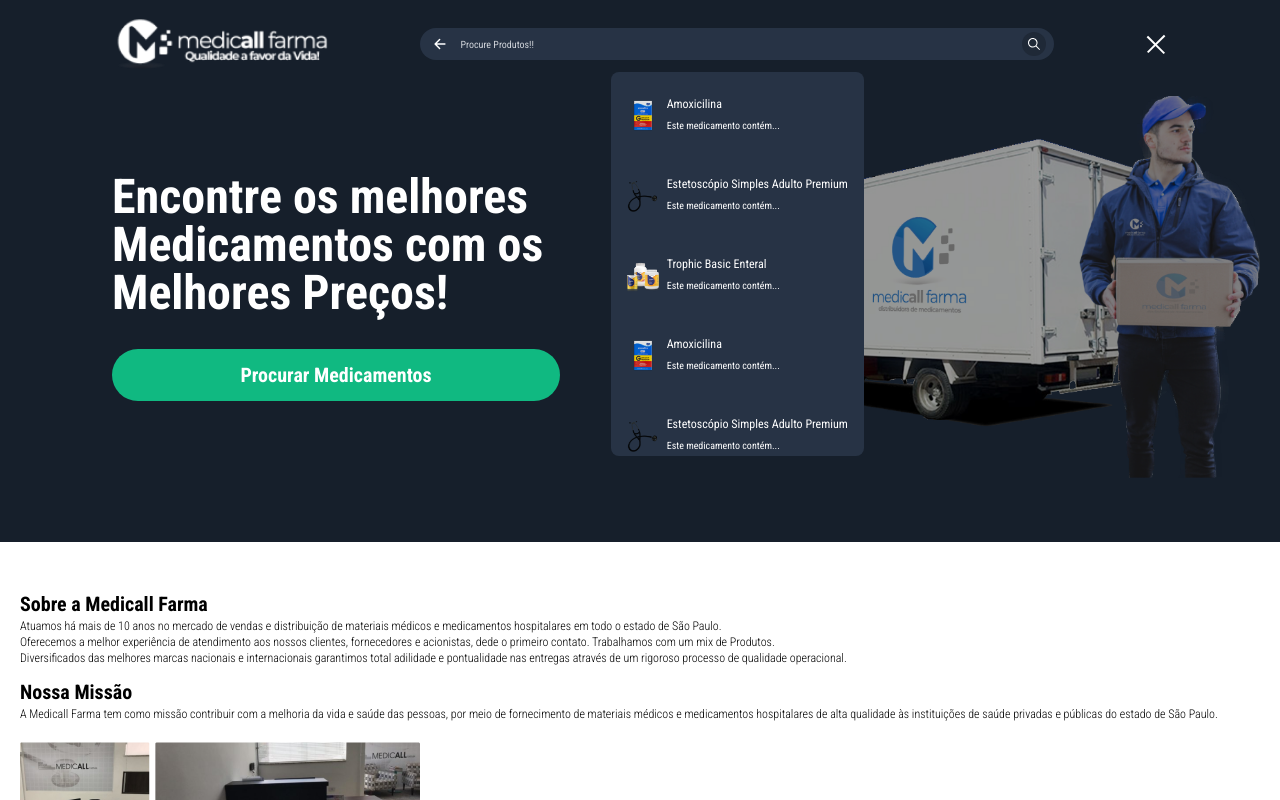
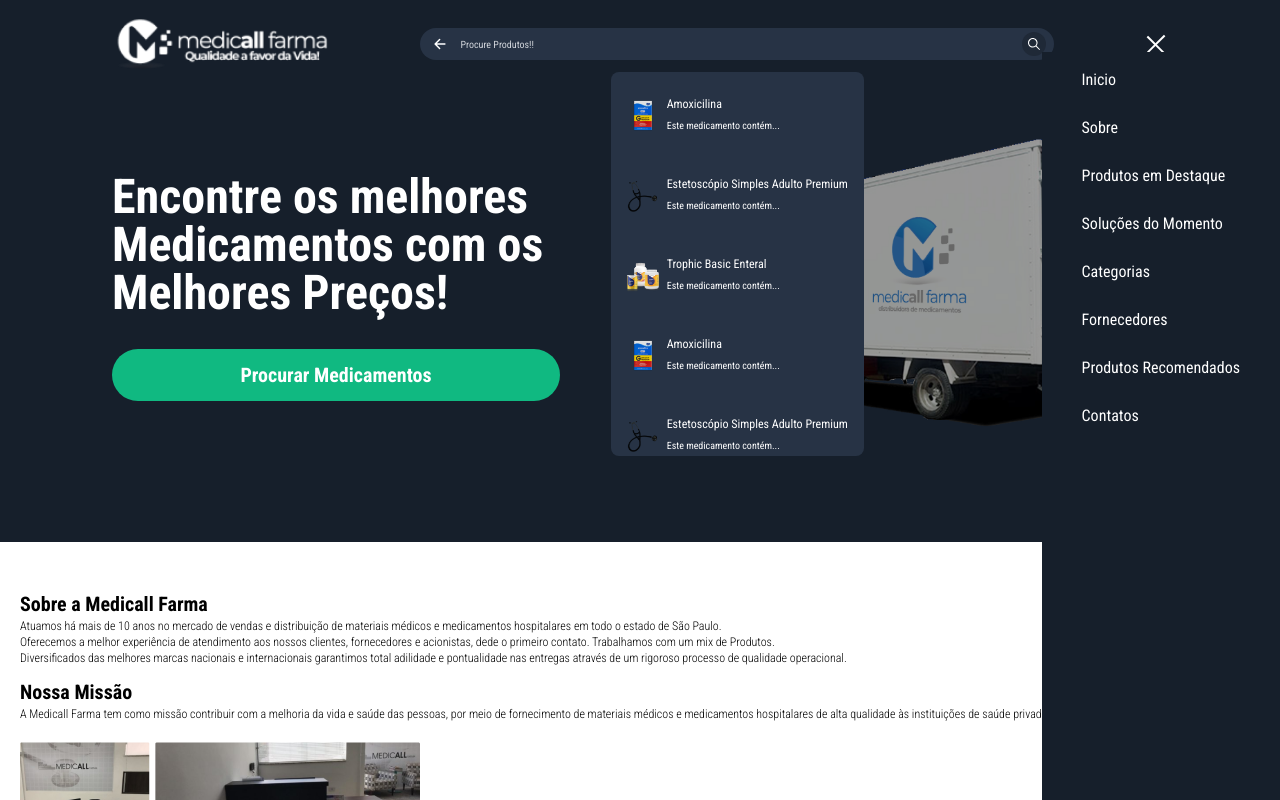
Before and after one commit to DevWeDesc/MedicallFarma, a Next.js app: page / in a window 1280 px wide. Both pictures are taken after a click on the element 1156 px from the left and 44 px from the top of the page. Shown: the top 800 px of the page. Built offline with nearby package versions, Linux system fonts and the light colour scheme.

Commit message:
Adicionando funcionalidade e exibição ao Nav

```diff
--- a/src/components/Nav.tsx
+++ b/src/components/Nav.tsx
@@ -1,5 +1,22 @@
+import Link from "next/link";
 import React from "react";
+import { NavData } from "../../data/data";
+import { NavType } from "../../types/types";
 
-export const Nav = () => {
-  return <div className="text-white hidden">Nav</div>;
+export const Nav = ({ menuOpen, handleMenuOpen }: NavType) => {
+  return (
+    <div
+      className={`text-white h-screen top-12 mt-1 right-0 fixed flex flex-col gap-6 ${
+        menuOpen
+          ? " bg-grayDark z-20 w-auto transition-all h-screen px-10 py-4 "
+          : "w-0 transition-all opacity-0"
+      }`}
+    >
+      {NavData.map((item, index) => (
+        <Link key={index} onClick={handleMenuOpen} href={item.href}>
+          {item.name}
+        </Link>
+      ))}
+    </div>
+  );
 };
```
